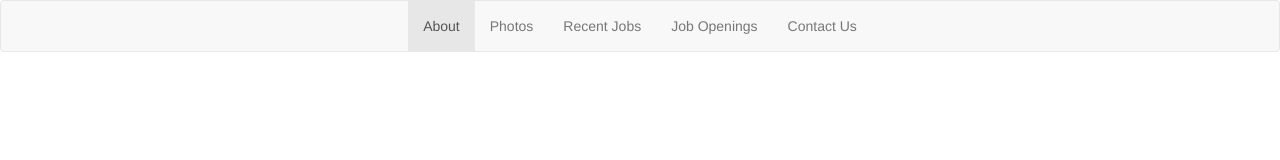
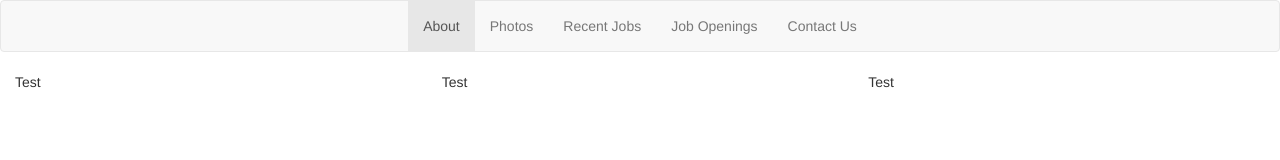
Before and after one commit to Dahvido/NW-Concrete, a plain HTML site: page index.html in a window 1280 px wide. Drawn offline with nearby package versions, Linux system fonts and the light colour scheme.

Commit message:
added container

```diff
--- a/index.html
+++ b/index.html
@@ -46,6 +46,20 @@
       </div>
     </nav>
 
+    <div class="container-fluid">
+      <div class="row">
+        <div class="col-md-4">
+          Test
+        </div>
+        <div class="col-md-4">
+          Test
+        </div>
+        <div class="col-md-4">
+          Test
+        </div>
+      </div>
+    </div>
+
     <!-- jQuery  -->
     <script src="https://ajax.googleapis.com/ajax/libs/jquery/1.12.4/jquery.min.js"></script>
     <!-- compiled pluggins -->
```
